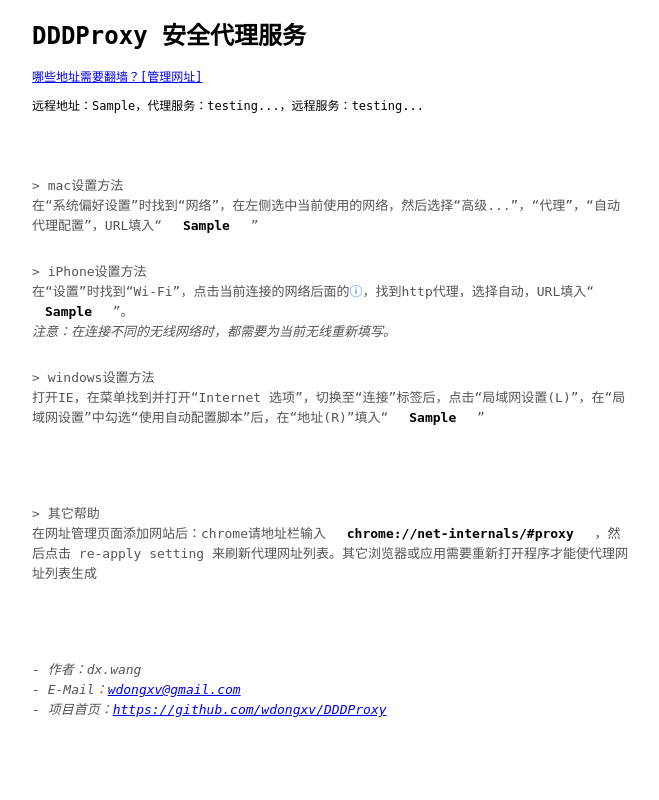
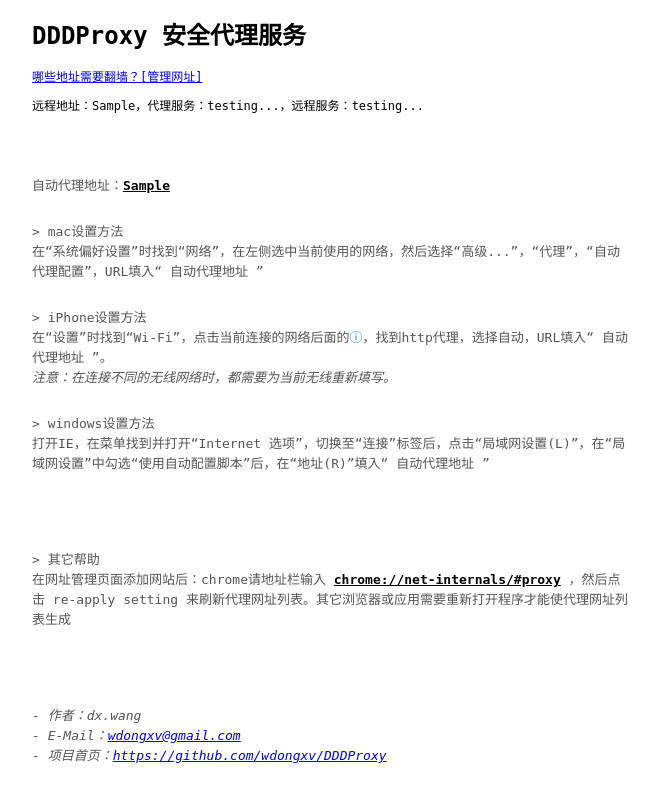
Before and after one commit to wdongxv/DDDProxy, a Python web app: template template/fq_temp.html in a window 1280 px wide. Shown: the whole page, without its empty margins (308-967 px from the left). Run offline with Jinja, Linux system fonts and the light colour scheme; the template is opened without the code that fills it: most values are stand-ins (such as "Sample title", 1, 10 or a date in 2020).

Commit message:
change home page style

```diff
--- a/template/fq_temp.html
+++ b/template/fq_temp.html
@@ -26,12 +26,9 @@ body {
 	display: inline-block;
 }
 
-div.pacAddr {
-	margin: 0;
-	padding: 0 1em;
+a.pacAddr {
 	font-weight: bold;
 	color: #000;
-	display: inline-block;
 }
 </style>
 </head>
@@ -56,34 +53,33 @@ div.pacAddr {
 		</div>
 		<div class="help">
 			<div>
+				自动代理地址：<a class="pacAddr" href="{{pacAddr}}">{{pacAddr}}</a>
+			</div>
+			<div>
 				> mac设置方法<br />在“系统偏好设置”时找到“网络”，在左侧选中当前使用的网络，然后选择“高级...”，“代理”，“自动代理配置”，URL填入“
-				<div class="pacAddr">{{pacAddr}}</div>
-				”
+				自动代理地址 ”
 			</div>
 			<div>
 				> iPhone设置方法<br />在“设置”时找到“Wi-Fi”，点击当前连接的网络后面的<span
-					style="color: #0077ff">ⓘ</span>，找到http代理，选择自动，URL填入“
-				<div class="pacAddr">{{pacAddr}}</div>
-				”。 <br /> <i>注意：在连接不同的无线网络时，都需要为当前无线重新填写。</i>
+					style="color: #0077ff">ⓘ</span>，找到http代理，选择自动，URL填入“ 自动代理地址 ”。 <br />
+				<i>注意：在连接不同的无线网络时，都需要为当前无线重新填写。</i>
 			</div>
 			<div>
 				> windows设置方法<br /> 打开IE，在菜单找到并打开“Internet
 				选项”，切换至“连接”标签后，点击“局域网设置(L)”，在“局域网设置”中勾选“使用自动配置脚本”后，在“地址(R)”填入“
-				<div class="pacAddr">{{pacAddr}}</div>
-				”
+				自动代理地址 ”
 			</div>
 		</div>
 		<div class="help">
 			<div>
 				> 其它帮助<br>在网址管理页面添加网站后：chrome请地址栏输入
-				<div class="pacAddr">chrome://net-internals/#proxy</div>
+				<a class="pacAddr" href="chrome://net-internals/#proxy">chrome://net-internals/#proxy</a>
 				，然后点击 re-apply setting 来刷新代理网址列表。其它浏览器或应用需要重新打开程序才能使代理网址列表生成
 			</div>
 		</div>
 		<div class="help" style="font-style: italic;">
 			<div>
-				- 作者：dx.wang<br />
-				- E-Mail：<a href="mailto:wdongxv@gmail.com">wdongxv@gmail.com</a><br />
+				- 作者：dx.wang<br /> - E-Mail：<a href="mailto:wdongxv@gmail.com">wdongxv@gmail.com</a><br />
 				- 项目首页：<a href="https://github.com/wdongxv/DDDProxy">https://github.com/wdongxv/DDDProxy</a>
 			</div>
 		</div>
```
